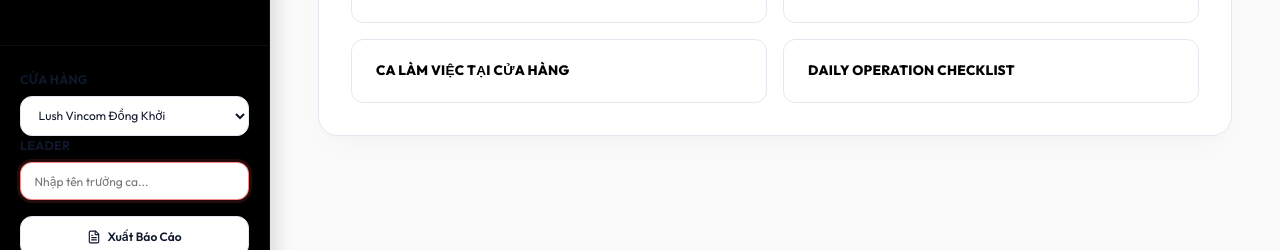
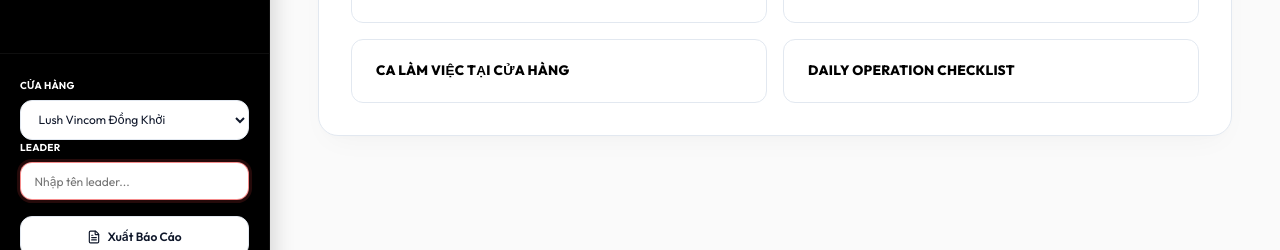
Before and after one commit to bichlocqct/lushoperationreport, a React (Vite) app: page / in a window 1280 px wide. Shown: the part 484-734 px from the top of the page. Built offline with nearby package versions, Linux system fonts and the light colour scheme.

Commit message:
style: change sidebar header labels to bold white and update shift leader input placeholder

```diff
--- a/src/App.jsx
+++ b/src/App.jsx
@@ -314,7 +314,7 @@ export default function App() {
           {/* Quick config */}
           <div className="space-y-2">
             <div>
-              <label className="lush-label text-[10px] text-white">CỬA HÀNG</label>
+              <label className="lush-label font-display" style={{ color: '#ffffff', fontWeight: 'bold', fontSize: '10px' }}>CỬA HÀNG</label>
               <select
                 value={selectedStoreId}
                 onChange={(e) => setSelectedStoreId(e.target.value)}
@@ -327,12 +327,12 @@ export default function App() {
             </div>
 
             <div>
-              <label className="lush-label text-[10px] text-white font-display">LEADER</label>
+              <label className="lush-label font-display" style={{ color: '#ffffff', fontWeight: 'bold', fontSize: '10px' }}>LEADER</label>
               <input
                 type="text"
                 value={shiftLeader}
                 onChange={(e) => setShiftLeader(e.target.value)}
-                placeholder="Nhập tên trưởng ca..."
+                placeholder="Nhập tên leader..."
                 className={`input-text py-1.5 px-2.5 text-xs bg-bg-inset-dark border-border-dark text-white ${!shiftLeader ? 'sidebar-input-pulse' : ''}`}
               />
             </div>
```
